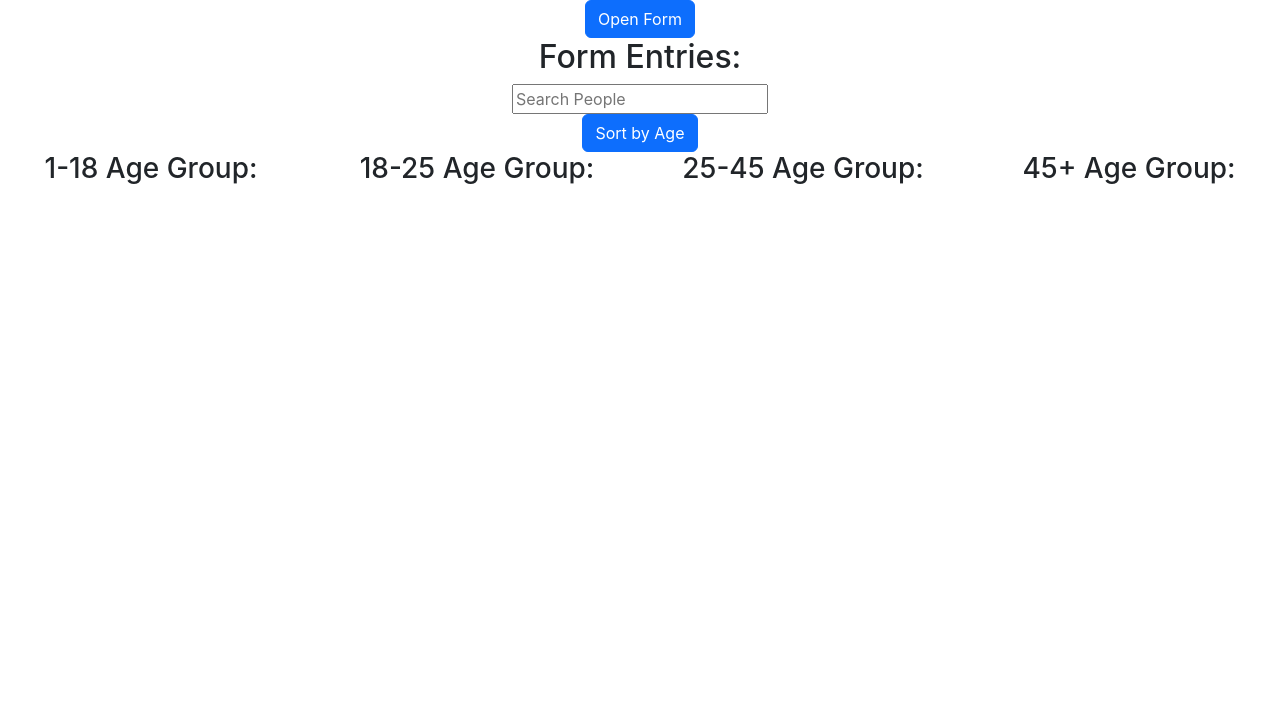
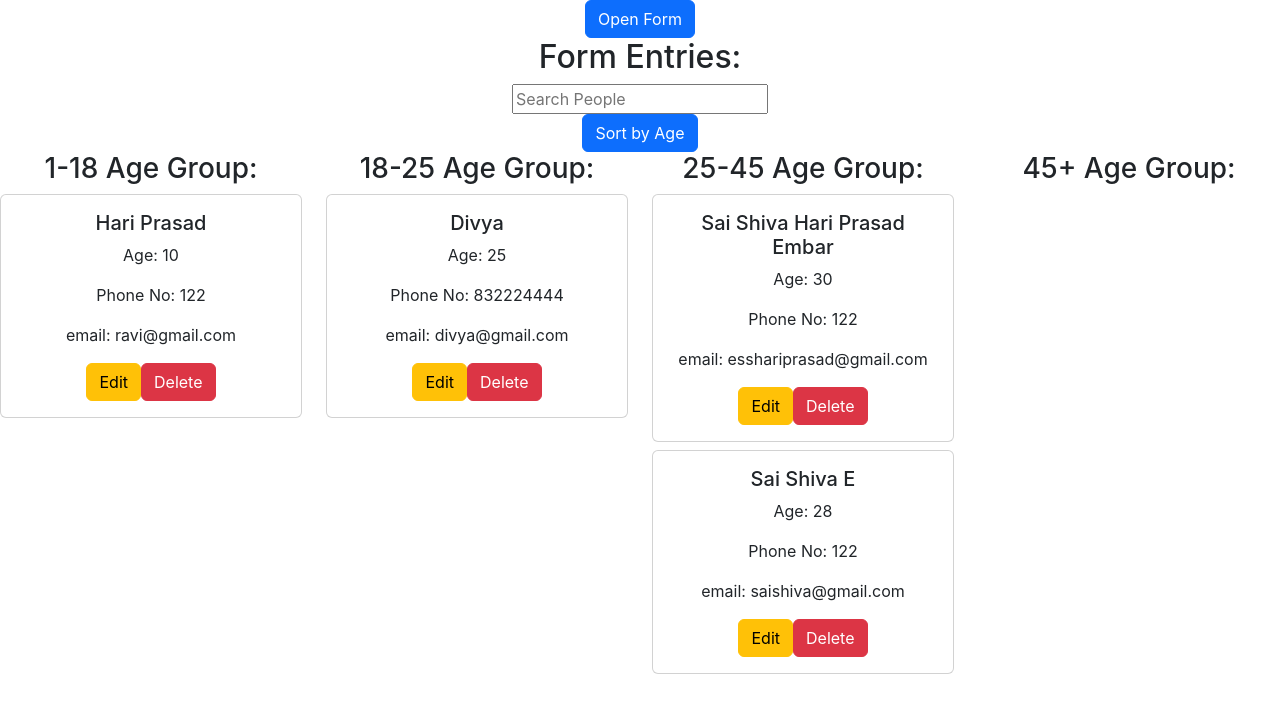
Before and after one commit to esshariprasad/ReactContactListUI, a React (Create React App) app: page / in a window 1280 px wide. Shown: the top 712 px of the page. Built offline with nearby package versions, Linux system fonts and the light colour scheme.

Commit message:
mock datasetup complete

```diff
--- a/src/components/FormComponent1.js
+++ b/src/components/FormComponent1.js
@@ -1,6 +1,34 @@
-import React, { useState } from "react";
+import React, { useEffect, useState } from "react";
 
 const FormComponent1 = () => {
+  let mockdata=[{
+    name: "Sai Shiva Hari Prasad Embar",
+    age: "30",
+    phone: "122",
+    email: "esshariprasad@gmail.com",
+  },
+  {
+    name: "Sai Shiva E",
+    age: "28",
+    phone: "122",
+    email: "saishiva@gmail.com",
+  },
+  {
+    name: "Hari Prasad",
+    age: "10",
+    phone: "122",
+    email: "ravi@gmail.com",
+  },
+  {
+    name: "Divya ",
+    age: "25",
+    phone: "832224444",
+    email: "divya@gmail.com",
+  },
+]
+
+
+
   const [formData, setFormData] = useState({
     name: "",
     age: "",
@@ -8,10 +36,20 @@ const FormComponent1 = () => {
     email: "",
   });
 
+
+  const setUPMockData=(mockdata)=>{
+
+    console.log(mockdata)
+     setFormEntries(mockdata)
+    //  setFormEntries(mockdata)
+  }
+
+
   const [formEntries, setFormEntries] = useState([])
   const [showModal, setShowModal] = useState(false);
   const [editIndex, setEditIndex] = useState(null);
   const [searchTerm, setSearchTerm] = useState('');
+
   const handleChange = (e) => {
     setFormData({ ...formData, [e.target.name]: e.target.value });
   };
@@ -64,6 +102,9 @@ const FormComponent1 = () => {
   const [searchField, setSearchField] = useState("");
   const handleSearchClick = e => {
     setSearchField(e.target.value);
+    console.log("search term")
+    console.log(e.target.value)
+    console.log(formEntries)
 };
 
 const filtered = !searchField
@@ -81,6 +122,22 @@ const filtered = !searchField
     "25-45": [],
     "45+": [],
   };
+
+
+  useEffect(
+    (formData)=>{
+      // intial setup
+
+      // console.log(formData)
+      // setFormEntries(...formData)
+
+      setUPMockData(mockdata)
+      // console.log(formEntries)
+      // console.log(searchTerm)
+
+    }
+    ,
+  [])
 
   formEntries.forEach((entry) => {
     const age = parseInt(entry.age, 10);
```
